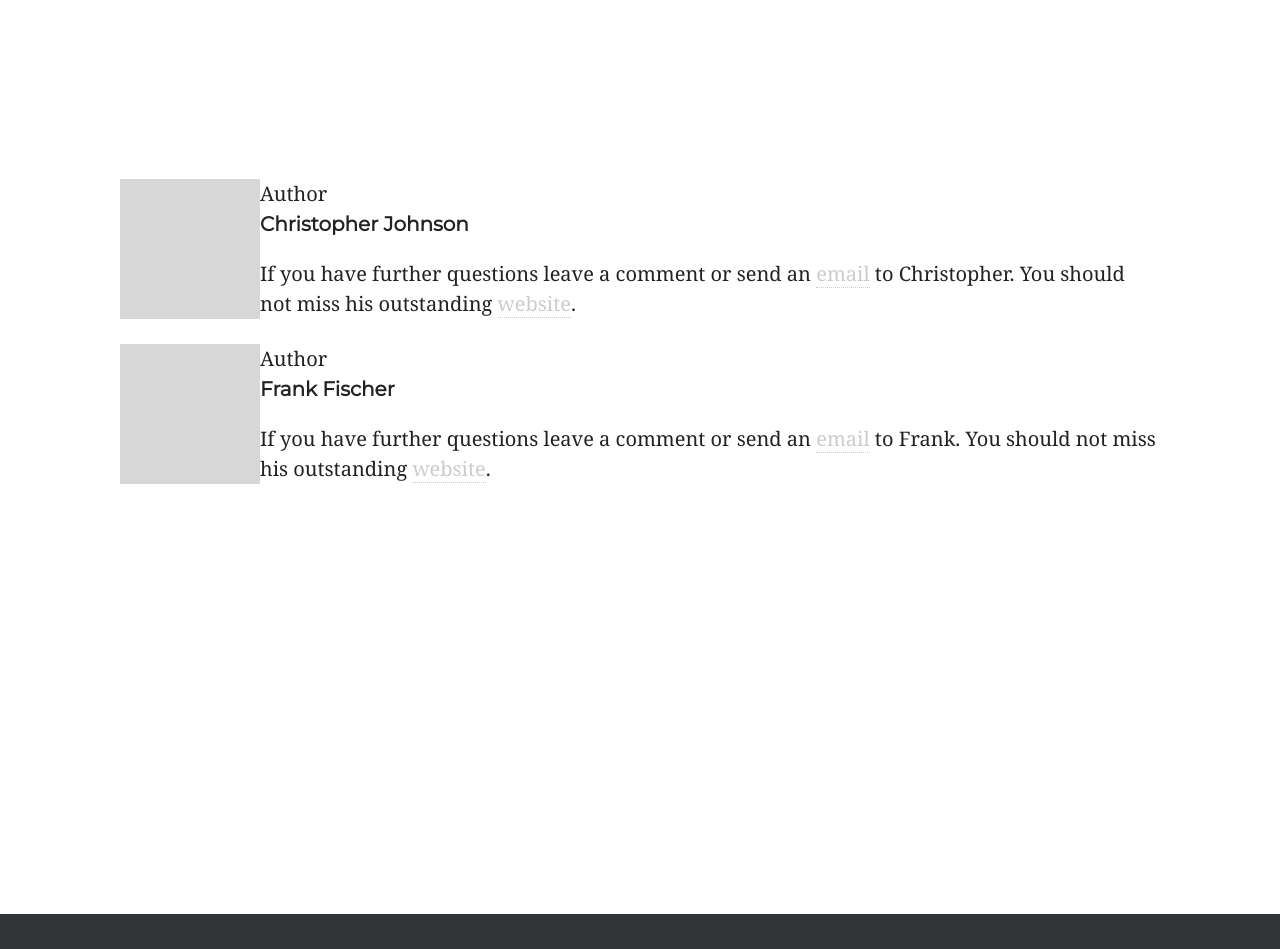
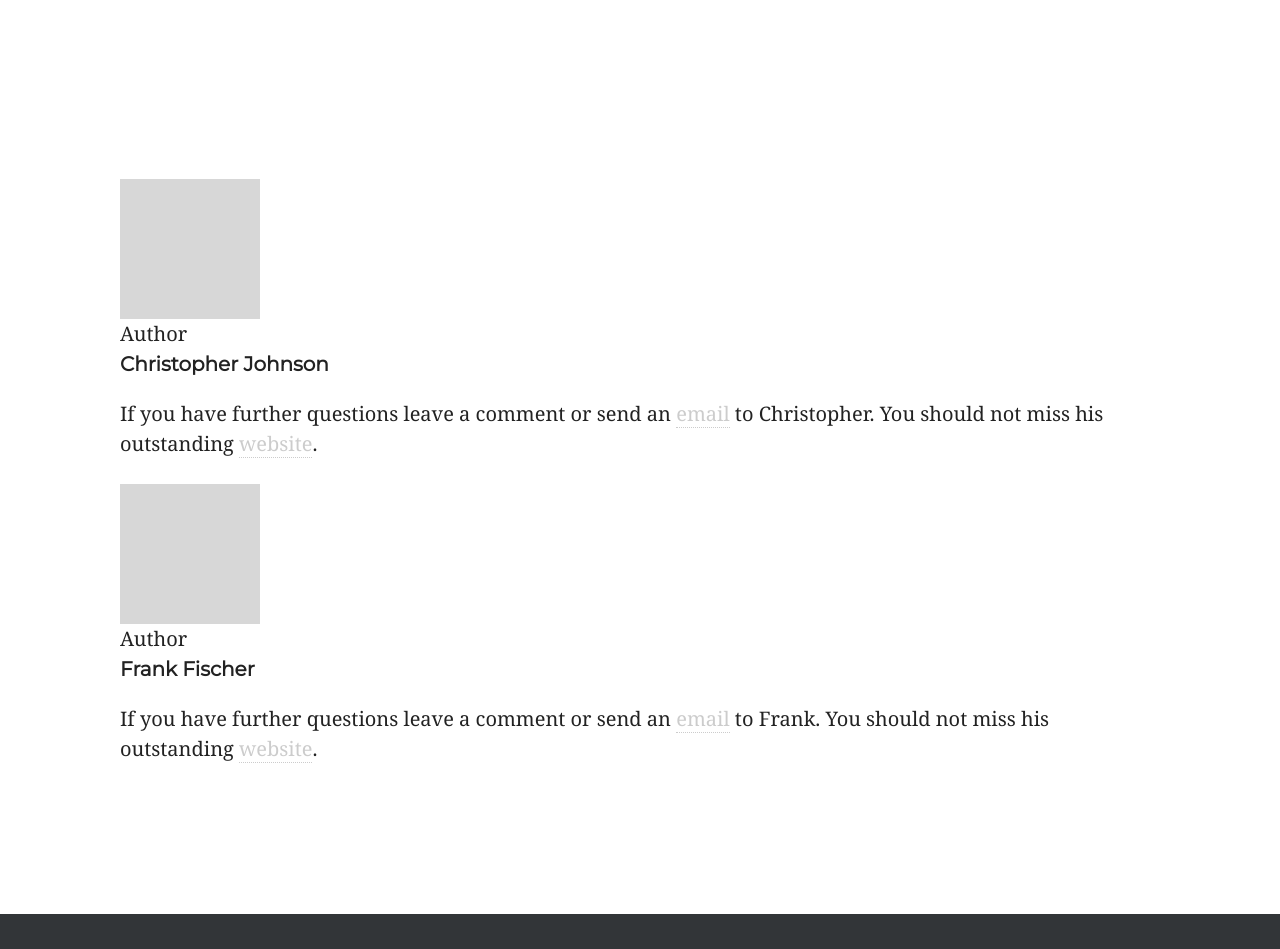
Before and after one commit to weltliteratur/blog, a Jekyll site: the page built from _posts/2016-02-18-Some-Preparations.markdown, in a window 1280 px wide. Shown: the part 1011-1960 px from the top of the page. Built offline with Jekyll 4.4.1, drawn with Linux system fonts in a browser that asks for light colours; nearby versions of some CDN libraries; some web fonts are replaced; grey boxes are pictures that could not be loaded.

Commit message:
Update style.css

```diff
--- a/css/style.css
+++ b/css/style.css
@@ -2,7 +2,7 @@
 p.copy > img {
 	height:14px;
 }
-.author-avatar {
+.authorwrapper {
     float: left;
 }
 .author-info {clear:both;
```
